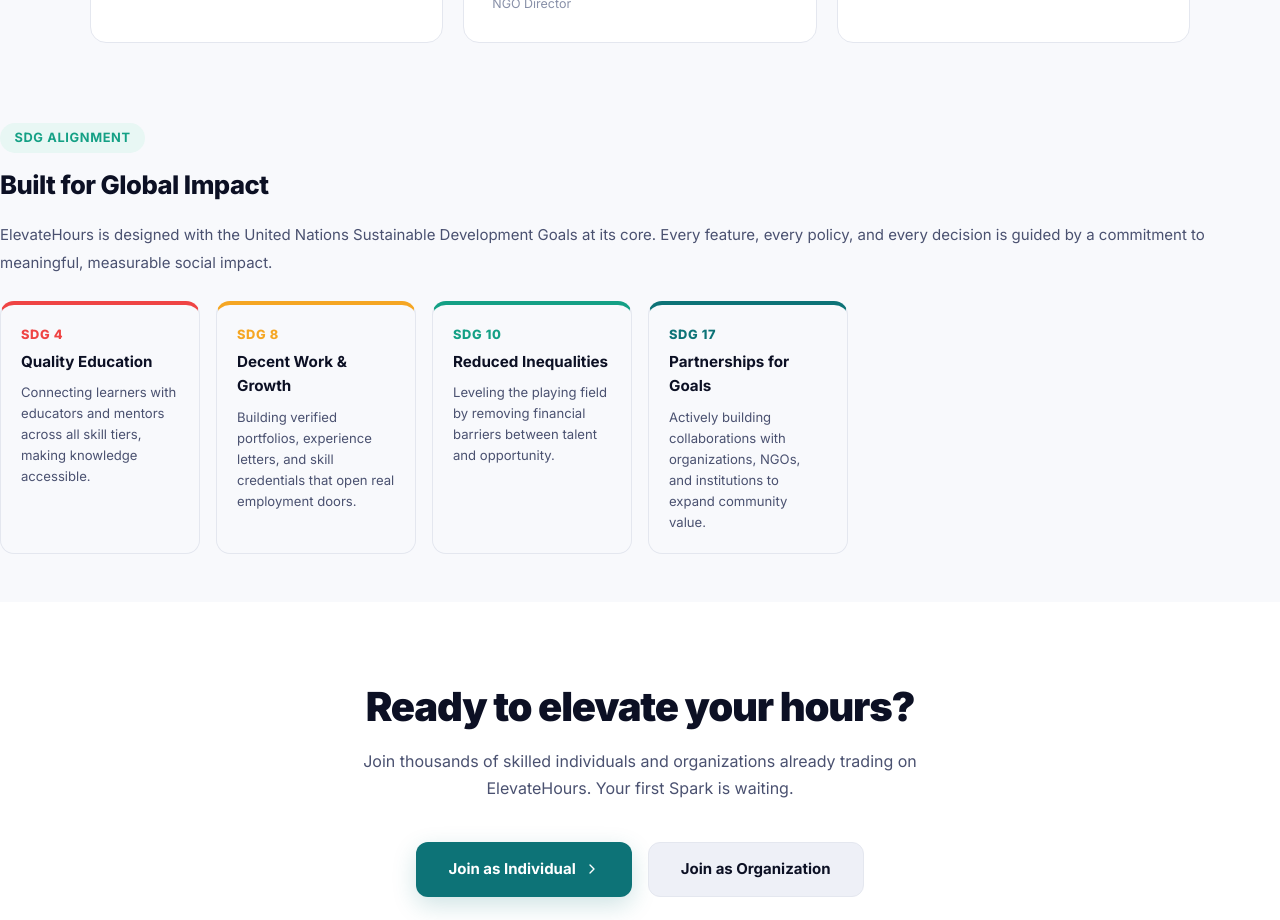
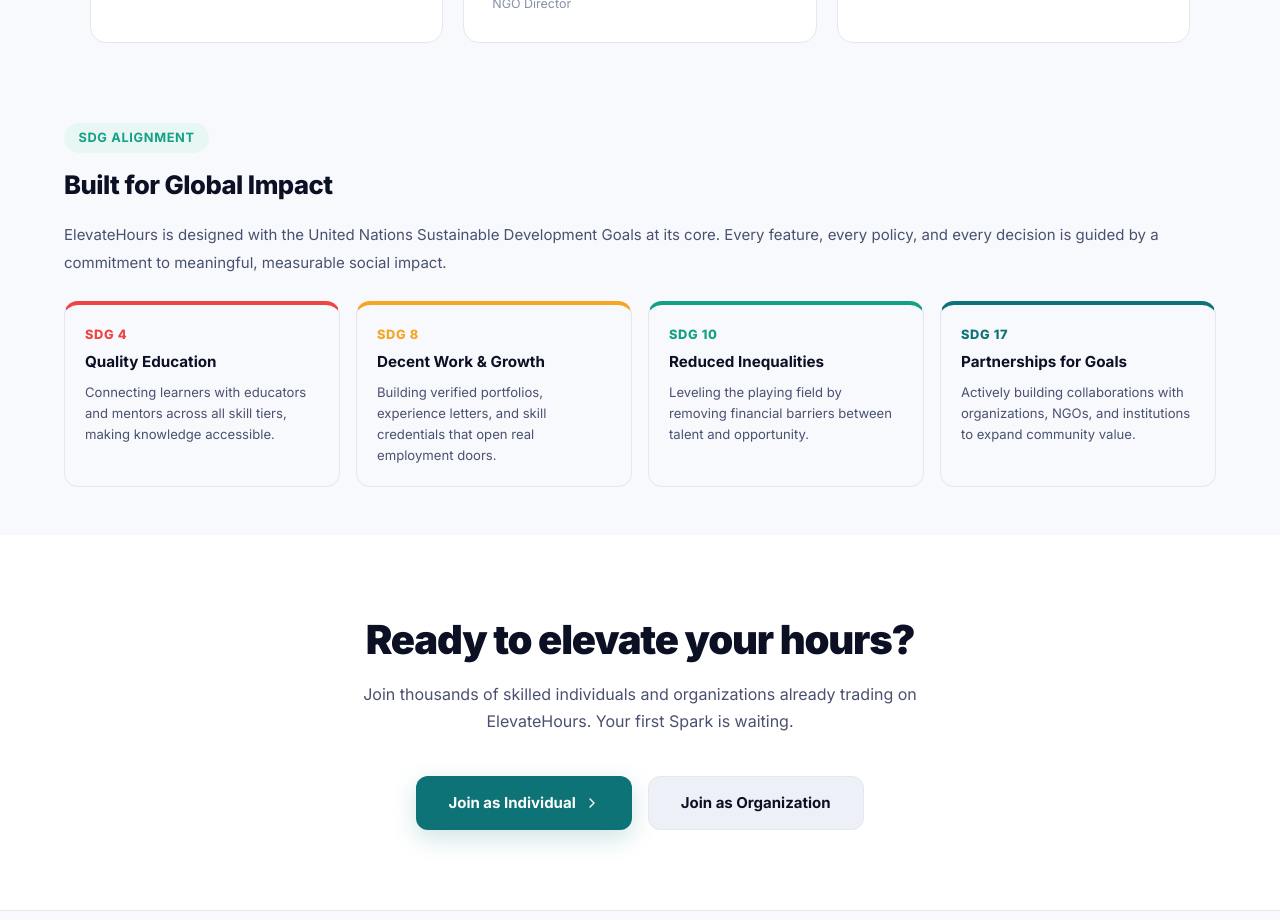
Before and after one commit to Ja-b-ir/ElevateHours, a Next.js app: page / in a window 1280 px wide. Shown: the part 3340-4260 px from the top of the page. Built offline with nearby package versions, Linux system fonts and the light colour scheme; no server answers; the database is empty.

Commit message:
Update page.js

```diff
--- a/src/app/page.js
+++ b/src/app/page.js
@@ -221,41 +221,137 @@
         </div>
       </section>
 
+{/* Centered Container */}
+<div
+  style={{
+    width: '100%',
+    maxWidth: '1200px',
+    margin: '0 auto',
+    padding: '0 1.5rem',
+    boxSizing: 'border-box',
+  }}
+>
   {/* SDG Alignment */}
   <div style={{ marginBottom: '3rem' }}>
-                <div style={{
-                  display: 'inline-block', background: 'var(--green-light)', color: 'var(--green)',
-                  padding: '0.3rem 0.9rem', borderRadius: 999,
-                  fontSize: '0.8rem', fontWeight: 700, marginBottom: '1rem',
-                  letterSpacing: '0.05em', textTransform: 'uppercase'
-                }}>
+    <div
+      style={{
+        display: 'inline-block',
+        background: 'var(--green-light)',
+        color: 'var(--green)',
+        padding: '0.3rem 0.9rem',
+        borderRadius: 999,
+        fontSize: '0.8rem',
+        fontWeight: 700,
+        marginBottom: '1rem',
+        letterSpacing: '0.05em',
+        textTransform: 'uppercase',
+      }}
+    >
       SDG Alignment
     </div>
-                <h2 style={{ fontSize: '1.6rem', fontWeight: 800, marginBottom: '1.25rem', letterSpacing: '-0.02em', color: 'var(--text)' }}>
+
+    <h2
+      style={{
+        fontSize: '1.6rem',
+        fontWeight: 800,
+        marginBottom: '1.25rem',
+        letterSpacing: '-0.02em',
+        color: 'var(--text)',
+      }}
+    >
       Built for Global Impact
     </h2>
-                <p style={{ color: 'var(--text-2)', lineHeight: 1.85, marginBottom: '1.5rem' }}>
-                  ElevateHours is designed with the United Nations Sustainable Development Goals at its core. Every feature, every policy, and every decision is guided by a commitment to meaningful, measurable social impact.
+
+    <p
+      style={{
+        color: 'var(--text-2)',
+        lineHeight: 1.85,
+        marginBottom: '1.5rem',
+      }}
+    >
+      ElevateHours is designed with the United Nations Sustainable Development
+      Goals at its core. Every feature, every policy, and every decision is
+      guided by a commitment to meaningful, measurable social impact.
     </p>
-                <div style={{ display: 'grid', gridTemplateColumns: 'repeat(auto-fill, minmax(200px, 1fr))', gap: '1rem' }}>
+
+    <div
+      style={{
+        display: 'grid',
+        gridTemplateColumns: 'repeat(auto-fit, minmax(220px, 1fr))',
+        gap: '1rem',
+      }}
+    >
       {[
-                    { sdg: 'SDG 4', title: 'Quality Education', desc: 'Connecting learners with educators and mentors across all skill tiers, making knowledge accessible.', color: 'var(--red)' },
-                    { sdg: 'SDG 8', title: 'Decent Work & Growth', desc: 'Building verified portfolios, experience letters, and skill credentials that open real employment doors.', color: 'var(--amber)' },
-                    { sdg: 'SDG 10', title: 'Reduced Inequalities', desc: 'Leveling the playing field by removing financial barriers between talent and opportunity.', color: 'var(--brand-mid)' },
-                    { sdg: 'SDG 17', title: 'Partnerships for Goals', desc: 'Actively building collaborations with organizations, NGOs, and institutions to expand community value.', color: 'var(--brand)' },
+        {
+          sdg: 'SDG 4',
+          title: 'Quality Education',
+          desc: 'Connecting learners with educators and mentors across all skill tiers, making knowledge accessible.',
+          color: 'var(--red)',
+        },
+        {
+          sdg: 'SDG 8',
+          title: 'Decent Work & Growth',
+          desc: 'Building verified portfolios, experience letters, and skill credentials that open real employment doors.',
+          color: 'var(--amber)',
+        },
+        {
+          sdg: 'SDG 10',
+          title: 'Reduced Inequalities',
+          desc: 'Leveling the playing field by removing financial barriers between talent and opportunity.',
+          color: 'var(--brand-mid)',
+        },
+        {
+          sdg: 'SDG 17',
+          title: 'Partnerships for Goals',
+          desc: 'Actively building collaborations with organizations, NGOs, and institutions to expand community value.',
+          color: 'var(--brand)',
+        },
       ].map((item, i) => (
-                    <div key={i} style={{
-                      background: 'var(--surface-2)', borderRadius: 14, padding: '1.25rem',
+        <div
+          key={i}
+          style={{
+            background: 'var(--surface-2)',
+            borderRadius: 14,
+            padding: '1.25rem',
             border: '1px solid var(--border)',
-                      borderTop: `4px solid ${item.color}`
-                    }}>
-                      <div style={{ fontWeight: 800, fontSize: '0.8rem', color: item.color, marginBottom: '0.3rem', letterSpacing: '0.05em' }}>
+            borderTop: `4px solid ${item.color}`,
+          }}
+        >
+          <div
+            style={{
+              fontWeight: 800,
+              fontSize: '0.8rem',
+              color: item.color,
+              marginBottom: '0.3rem',
+              letterSpacing: '0.05em',
+            }}
+          >
             {item.sdg}
           </div>
-                      <div style={{ fontWeight: 700, fontSize: '0.95rem', marginBottom: '0.5rem', color: 'var(--text)' }}>{item.title}</div>
-                      <p style={{ color: 'var(--text-2)', fontSize: '0.82rem', lineHeight: 1.6 }}>{item.desc}</p>
+
+          <div
+            style={{
+              fontWeight: 700,
+              fontSize: '0.95rem',
+              marginBottom: '0.5rem',
+              color: 'var(--text)',
+            }}
+          >
+            {item.title}
+          </div>
+
+          <p
+            style={{
+              color: 'var(--text-2)',
+              fontSize: '0.82rem',
+              lineHeight: 1.6,
+            }}
+          >
+            {item.desc}
+          </p>
         </div>
       ))}
+    </div>
   </div>
 </div>
 
```
Lines whose indentation alone changed are shown as unchanged.
